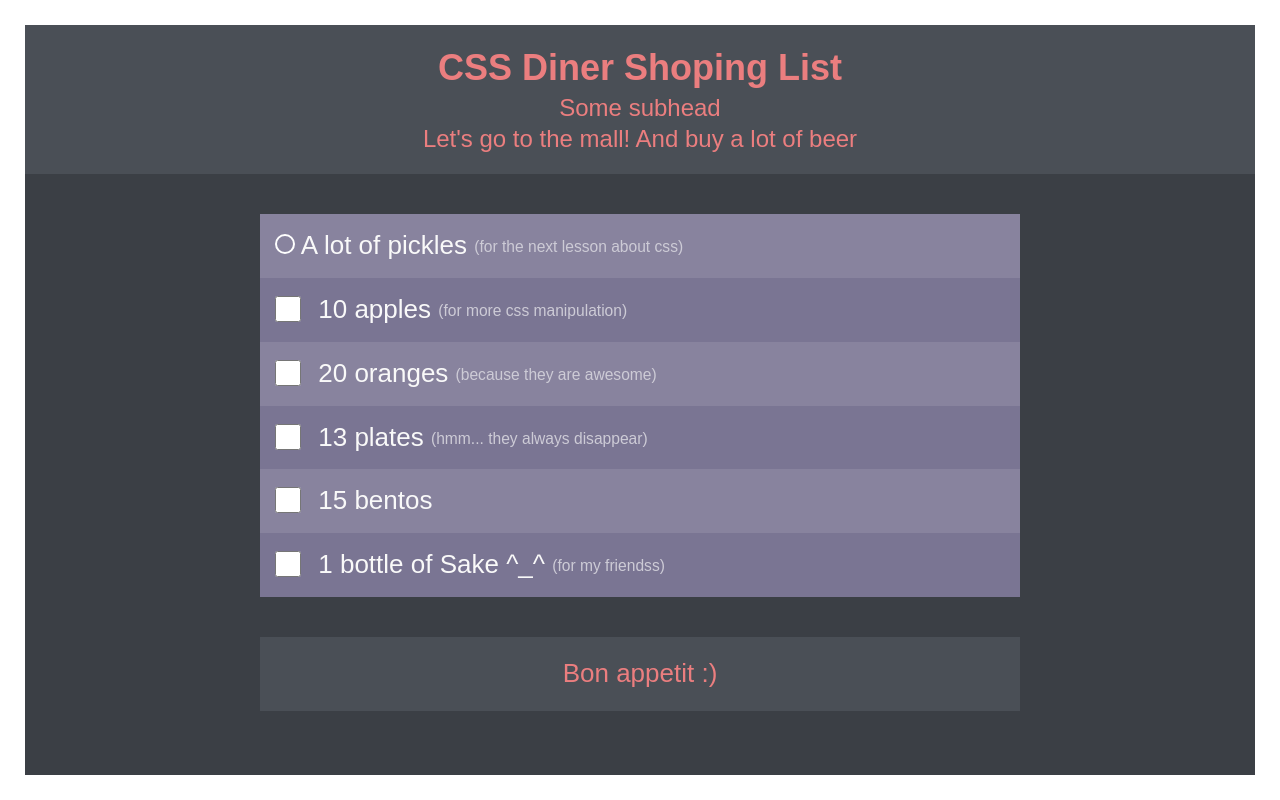
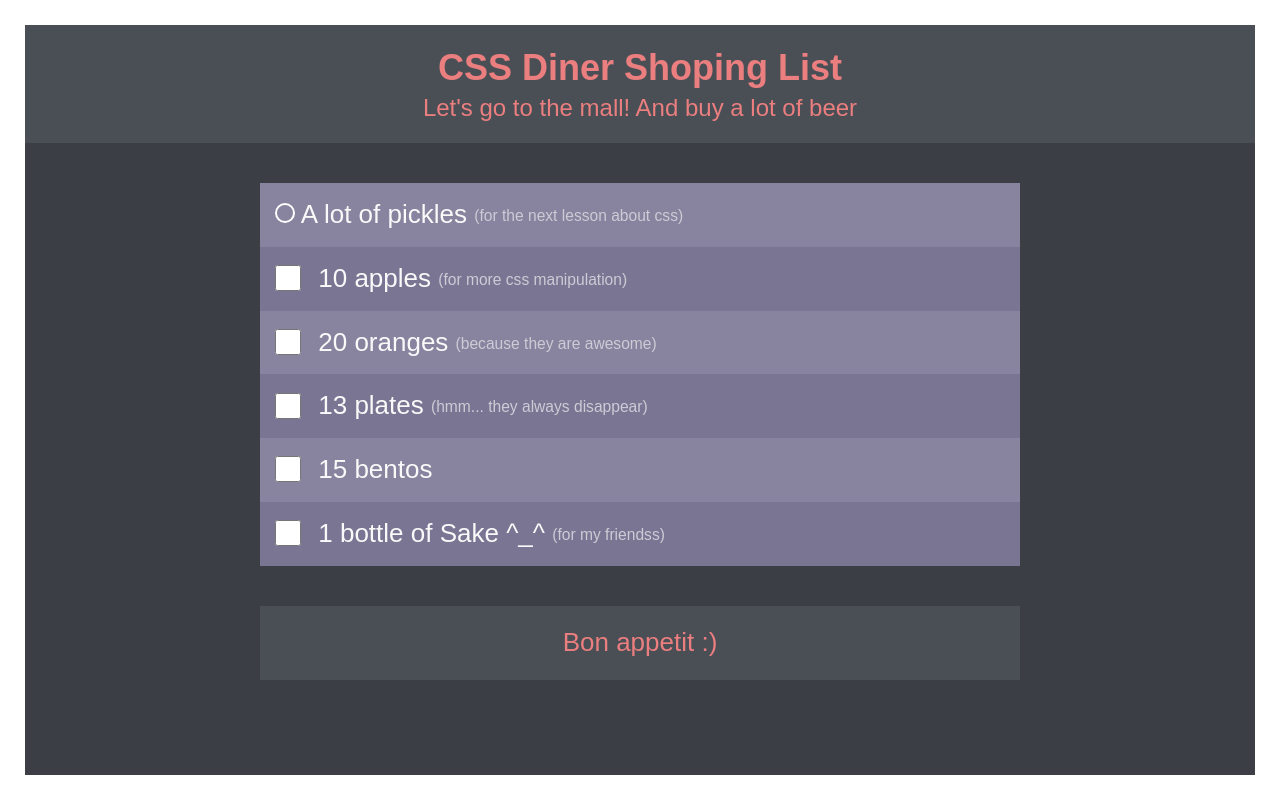
Before and after one commit to paulbardar/css-diner-shoping-list, a plain HTML site: page index.html in a window 1280 px wide. Drawn offline with Linux system fonts and the light colour scheme.

Commit message:
fix subheadig

```diff
--- a/index.html
+++ b/index.html
@@ -10,7 +10,6 @@
 <body>
 	<header class="ba-header">
 		<h1>CSS Diner Shoping List</h1>
-		<h4>Some subhead</h4>
 		<h4>Let's go to the mall! And buy a lot of beer</h4>
 	</header>
 	<div class="ba-container">
```
